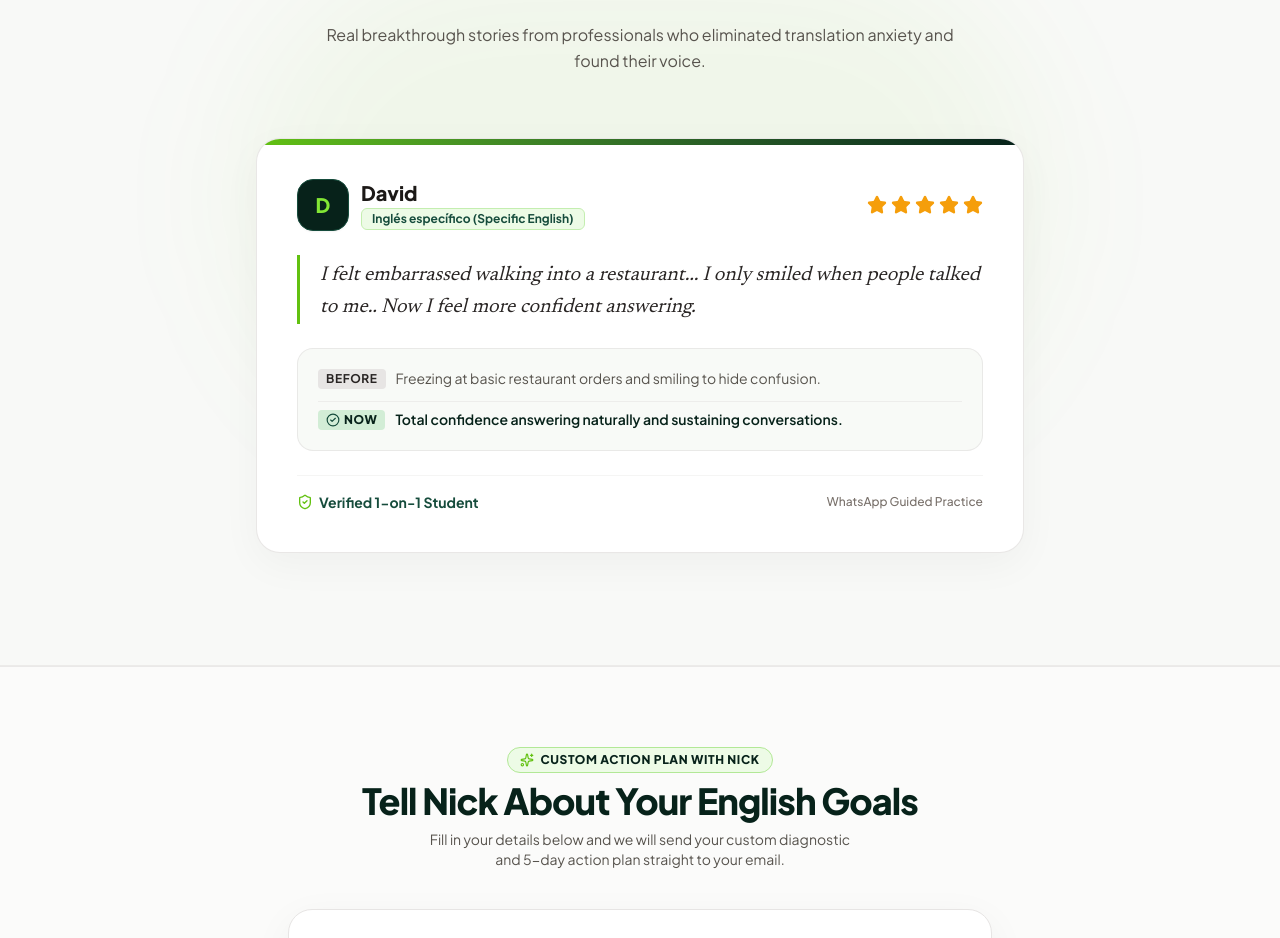
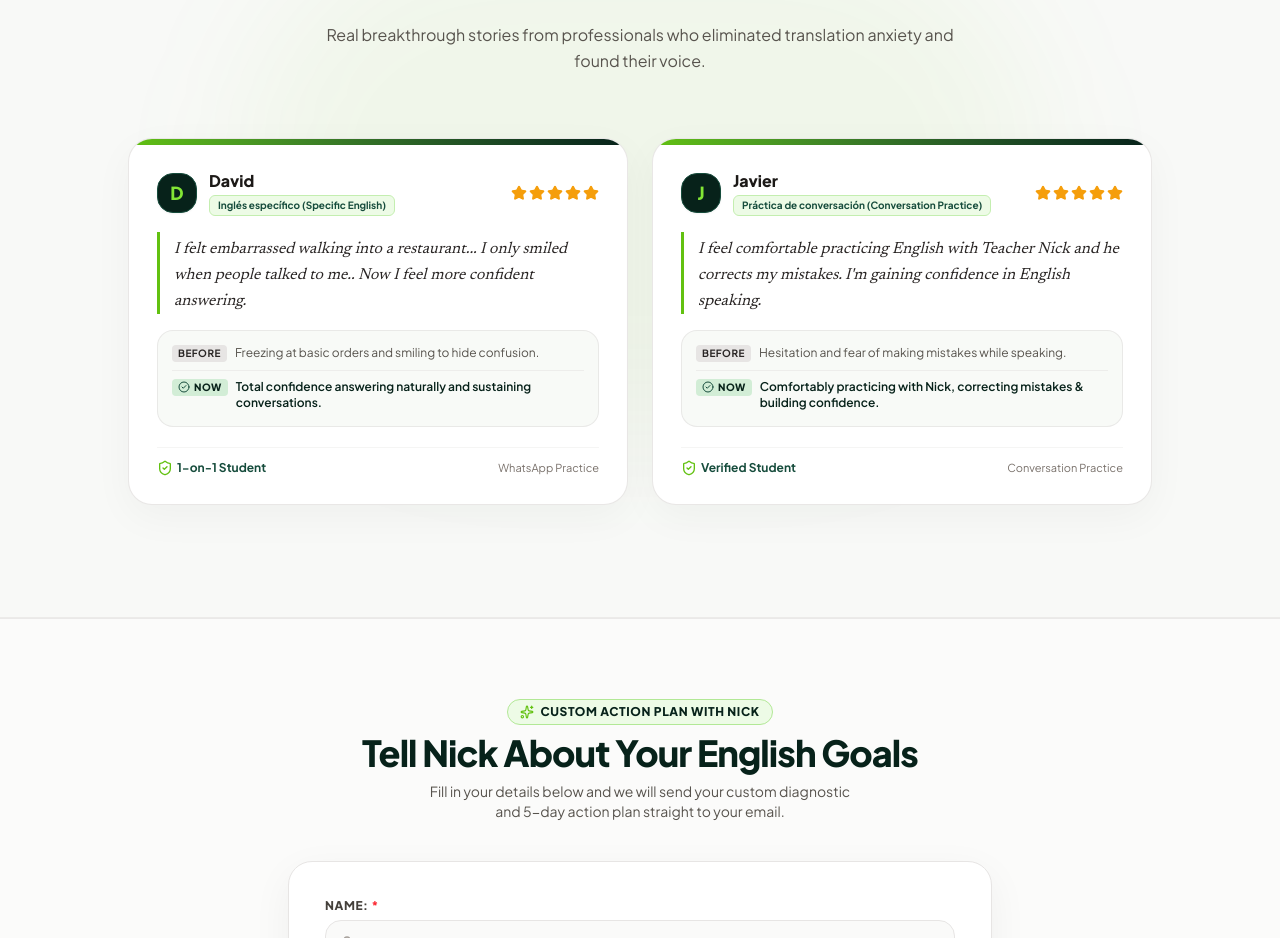
Before and after one commit to Mohansaina/speakenglishwithnick, a Next.js app: page / in a window 1280 px wide. Shown: the part 1420-2358 px from the top of the page. Built offline with nearby package versions, Linux system fonts and the light colour scheme.

Commit message:
feat: add Javier student review to testimonials and transformation sections

```diff
--- a/src/components/TransformationSection.tsx
+++ b/src/components/TransformationSection.tsx
@@ -49,70 +49,113 @@ export const TransformationSection: React.FC = () => {
           </p>
         </div>
 
-        {/* Featured Breakthrough Spotlight: David's Review Only */}
-        <div className="max-w-3xl mx-auto">
+        {/* Featured Breakthrough Spotlights: David & Javier */}
+        <div className="grid grid-cols-1 md:grid-cols-2 gap-6 max-w-5xl mx-auto">
 
-          <div className="bg-white rounded-3xl p-5 sm:p-8 md:p-10 border border-stone-200/90 shadow-[0_12px_40px_rgba(0,0,0,0.04)] space-y-5 sm:space-y-6 hover:border-[#62c110]/60 transition-all group relative overflow-hidden">
-
-            {/* Top decorative gradient line */}
+          {/* David Card */}
+          <div className="bg-white rounded-3xl p-5 sm:p-7 border border-stone-200/90 shadow-[0_12px_40px_rgba(0,0,0,0.04)] space-y-5 flex flex-col justify-between hover:border-[#62c110]/60 transition-all group relative overflow-hidden">
             <div className="absolute top-0 left-0 right-0 h-1.5 bg-gradient-to-r from-[#62c110] to-[#07221a]" />
-
-            <div className="space-y-5 sm:space-y-6">
-
-              {/* Header inside card */}
+            <div className="space-y-4 pt-1">
               <div className="flex items-center justify-between gap-3">
                 <div className="flex items-center gap-3">
-                  <div className="w-11 h-11 sm:w-13 sm:h-13 rounded-2xl bg-[#07221a] text-[#82e635] font-black flex items-center justify-center text-lg sm:text-xl border border-[#164c3c] shadow-xs shrink-0">
+                  <div className="w-10 h-10 rounded-2xl bg-[#07221a] text-[#82e635] font-black flex items-center justify-center text-lg border border-[#164c3c] shadow-xs shrink-0">
                     D
                   </div>
                   <div>
-                    <h4 className="font-black text-stone-900 text-base sm:text-xl leading-tight">{t.student1}</h4>
-                    <span className="inline-block text-[11px] sm:text-xs font-bold text-[#164c3c] bg-[#edfbe6] px-2 sm:px-2.5 py-0.5 rounded-md border border-[#c4eeb0] mt-0.5">
+                    <h4 className="font-black text-stone-900 text-base leading-tight">{t.student1}</h4>
+                    <span className="inline-block text-[10px] font-bold text-[#164c3c] bg-[#edfbe6] px-2 py-0.5 rounded-md border border-[#c4eeb0] mt-0.5">
                       {t.country1}
                     </span>
                   </div>
                 </div>
-
-                <div className="flex items-center gap-0.5 sm:gap-1 text-[#f59e0b] shrink-0">
+                <div className="flex items-center gap-0.5 text-[#f59e0b] shrink-0">
                   {[...Array(5)].map((_, i) => (
-                    <Star key={i} className="w-4 h-4 sm:w-5 sm:h-5 fill-[#f59e0b]" />
+                    <Star key={i} className="w-4 h-4 fill-[#f59e0b]" />
                   ))}
                 </div>
               </div>
 
-              {/* Quote text */}
-              <blockquote className="text-stone-800 text-sm sm:text-lg md:text-xl leading-relaxed italic font-serif pt-1 border-l-3 border-[#62c110] pl-4 sm:pl-5">
+              <blockquote className="text-stone-800 text-sm sm:text-base leading-relaxed italic font-serif pt-1 border-l-3 border-[#62c110] pl-3.5">
                 {language === 'es' ? t.quote1 : (t.quote1En || t.quote1)}
               </blockquote>
 
-              {/* Before vs After Milestone Chip */}
-              <div className="p-4 sm:p-5 rounded-2xl bg-[#f8faf7] border border-stone-200/80 space-y-2.5 sm:space-y-3 text-xs sm:text-sm">
-                <div className="text-stone-600 flex items-start gap-2.5">
-                  <span className="font-bold text-stone-800 uppercase text-[10px] sm:text-xs tracking-wider bg-stone-200 px-2 py-0.5 rounded shrink-0">
+              <div className="p-3.5 rounded-2xl bg-[#f8faf7] border border-stone-200/80 space-y-2 text-xs">
+                <div className="text-stone-600 flex items-start gap-2">
+                  <span className="font-bold text-stone-800 uppercase text-[10px] tracking-wider bg-stone-200 px-1.5 py-0.5 rounded shrink-0">
                     {language === 'es' ? 'Antes' : 'Before'}
                   </span>
-                  <span className="leading-snug">{language === 'es' ? 'Vergüenza al ordenar en restaurantes y sonreír por no entender preguntas básicas.' : 'Freezing at basic restaurant orders and smiling to hide confusion.'}</span>
+                  <span className="leading-snug">{language === 'es' ? 'Vergüenza al ordenar en restaurantes y sonreír por no entender.' : 'Freezing at basic orders and smiling to hide confusion.'}</span>
                 </div>
-                <div className="text-[#07221a] font-semibold flex items-start gap-2.5 pt-2 border-t border-stone-200/60">
-                  <span className="font-black text-[#07221a] uppercase text-[10px] sm:text-xs tracking-wider bg-[#d2edd6] px-2 py-0.5 rounded flex items-center gap-1 shrink-0">
-                    <CheckCircle2 className="w-3.5 h-3.5 text-[#164c3c]" />
+                <div className="text-[#07221a] font-semibold flex items-start gap-2 pt-2 border-t border-stone-200/60">
+                  <span className="font-black text-[#07221a] uppercase text-[10px] tracking-wider bg-[#d2edd6] px-1.5 py-0.5 rounded flex items-center gap-1 shrink-0">
+                    <CheckCircle2 className="w-3 h-3 text-[#164c3c]" />
                     {language === 'es' ? 'Ahora' : 'Now'}
                   </span>
-                  <span className="leading-snug">{language === 'es' ? 'Seguridad total al responder, interactuar y mantener conversaciones fluidas.' : 'Total confidence answering naturally and sustaining conversations.'}</span>
+                  <span className="leading-snug">{language === 'es' ? 'Seguridad total al responder y mantener conversaciones.' : 'Total confidence answering naturally and sustaining conversations.'}</span>
+                </div>
+              </div>
+            </div>
+
+            <div className="pt-3 border-t border-stone-100 flex items-center justify-between text-xs">
+              <span className="font-bold text-[#164c3c] flex items-center gap-1">
+                <ShieldCheck className="w-4 h-4 text-[#62c110]" />
+                <span>{language === 'es' ? 'Alumno 1 a 1' : '1-on-1 Student'}</span>
+              </span>
+              <span className="text-stone-500 text-[11px]">WhatsApp Practice</span>
+            </div>
+          </div>
+
+          {/* Javier Card */}
+          <div className="bg-white rounded-3xl p-5 sm:p-7 border border-stone-200/90 shadow-[0_12px_40px_rgba(0,0,0,0.04)] space-y-5 flex flex-col justify-between hover:border-[#62c110]/60 transition-all group relative overflow-hidden">
+            <div className="absolute top-0 left-0 right-0 h-1.5 bg-gradient-to-r from-[#62c110] to-[#07221a]" />
+            <div className="space-y-4 pt-1">
+              <div className="flex items-center justify-between gap-3">
+                <div className="flex items-center gap-3">
+                  <div className="w-10 h-10 rounded-2xl bg-[#07221a] text-[#82e635] font-black flex items-center justify-center text-lg border border-[#164c3c] shadow-xs shrink-0">
+                    J
+                  </div>
+                  <div>
+                    <h4 className="font-black text-stone-900 text-base leading-tight">{t.student2}</h4>
+                    <span className="inline-block text-[10px] font-bold text-[#164c3c] bg-[#edfbe6] px-2 py-0.5 rounded-md border border-[#c4eeb0] mt-0.5">
+                      {t.country2}
+                    </span>
+                  </div>
+                </div>
+                <div className="flex items-center gap-0.5 text-[#f59e0b] shrink-0">
+                  {[...Array(5)].map((_, i) => (
+                    <Star key={i} className="w-4 h-4 fill-[#f59e0b]" />
+                  ))}
                 </div>
               </div>
 
+              <blockquote className="text-stone-800 text-sm sm:text-base leading-relaxed italic font-serif pt-1 border-l-3 border-[#62c110] pl-3.5">
+                {language === 'es' ? t.quote2 : (t.quote2En || t.quote2)}
+              </blockquote>
+
+              <div className="p-3.5 rounded-2xl bg-[#f8faf7] border border-stone-200/80 space-y-2 text-xs">
+                <div className="text-stone-600 flex items-start gap-2">
+                  <span className="font-bold text-stone-800 uppercase text-[10px] tracking-wider bg-stone-200 px-1.5 py-0.5 rounded shrink-0">
+                    {language === 'es' ? 'Antes' : 'Before'}
+                  </span>
+                  <span className="leading-snug">{language === 'es' ? 'Inseguridad y miedo a cometer errores al hablar inglés.' : 'Hesitation and fear of making mistakes while speaking.'}</span>
+                </div>
+                <div className="text-[#07221a] font-semibold flex items-start gap-2 pt-2 border-t border-stone-200/60">
+                  <span className="font-black text-[#07221a] uppercase text-[10px] tracking-wider bg-[#d2edd6] px-1.5 py-0.5 rounded flex items-center gap-1 shrink-0">
+                    <CheckCircle2 className="w-3 h-3 text-[#164c3c]" />
+                    {language === 'es' ? 'Ahora' : 'Now'}
+                  </span>
+                  <span className="leading-snug">{language === 'es' ? 'Comodidad practicando con Nick, corrigiendo errores y ganando confianza.' : 'Comfortably practicing with Nick, correcting mistakes & building confidence.'}</span>
+                </div>
+              </div>
             </div>
 
-            {/* Bottom Verification Footer */}
-            <div className="pt-3 sm:pt-4 border-t border-stone-100 flex items-center justify-between text-xs sm:text-sm">
-              <span className="font-bold text-[#164c3c] flex items-center gap-1.5">
+            <div className="pt-3 border-t border-stone-100 flex items-center justify-between text-xs">
+              <span className="font-bold text-[#164c3c] flex items-center gap-1">
                 <ShieldCheck className="w-4 h-4 text-[#62c110]" />
-                <span>{language === 'es' ? 'Alumno 1 a 1 Verificado' : 'Verified 1-on-1 Student'}</span>
+                <span>{language === 'es' ? 'Alumno Verificado' : 'Verified Student'}</span>
               </span>
-              <span className="text-stone-500 font-medium text-[11px] sm:text-xs">WhatsApp Guided Practice</span>
+              <span className="text-stone-500 text-[11px]">Conversation Practice</span>
             </div>
-
           </div>
 
         </div>
--- a/src/data/testimonials.ts
+++ b/src/data/testimonials.ts
@@ -36,5 +36,17 @@ export const testimonials: Testimonial[] = [
     before: 'Scared of small talk before meetings started',
     after: 'Effortlessly chatting about weekends and news',
     tag: 'Masterclass Vault'
+  },
+  {
+    id: '4',
+    name: 'Javier',
+    role: 'Conversation Practice Student',
+    location: 'Verified Student',
+    avatar: 'https://images.unsplash.com/photo-1500648767791-00dcc994a43e?w=150&auto=format&fit=crop&q=80',
+    rating: 5,
+    quote: "I feel comfortable practicing English with Teacher Nick and he corrects my mistakes. I'm gaining confidence in English speaking.",
+    before: 'Hesitating and afraid of making mistakes when speaking',
+    after: 'Gaining confidence and speaking comfortably with Coach Nick',
+    tag: 'Conversation Practice'
   }
 ];
--- a/src/data/translations.ts
+++ b/src/data/translations.ts
@@ -63,6 +63,10 @@ export const translations = {
       quote1En: "I felt embarrassed walking into a restaurant... I only smiled when people talked to me.. Now I feel more confident answering.",
       student1: "David",
       country1: "Inglés específico (Specific English)",
+      quote2: "Me siento cómodo practicando inglés con el profesor Nick, y él corrige mis errores. Estoy ganando más confianza al hablar inglés.",
+      quote2En: "I feel comfortable practicing English with Teacher Nick and he corrects my mistakes. I'm gaining confidence in English speaking.",
+      student2: "Javier",
+      country2: "Práctica de conversación (Conversation Practice)",
     },
     spanishSection: {
       badge: "Tailored For Hispanohablantes",
@@ -228,6 +232,10 @@ export const translations = {
       quote1En: "I felt embarrassed walking into a restaurant... I only smiled when people talked to me.. Now I feel more confident answering.",
       student1: "David",
       country1: "Inglés específico",
+      quote2: "Me siento cómodo practicando inglés con el profesor Nick, y él corrige mis errores. Estoy ganando más confianza al hablar inglés.",
+      quote2En: "I feel comfortable practicing English with Teacher Nick and he corrects my mistakes. I'm gaining confidence in English speaking.",
+      student2: "Javier",
+      country2: "Práctica de conversación",
     },
     spanishSection: {
       badge: "Especial Para Hispanohablantes",
```
